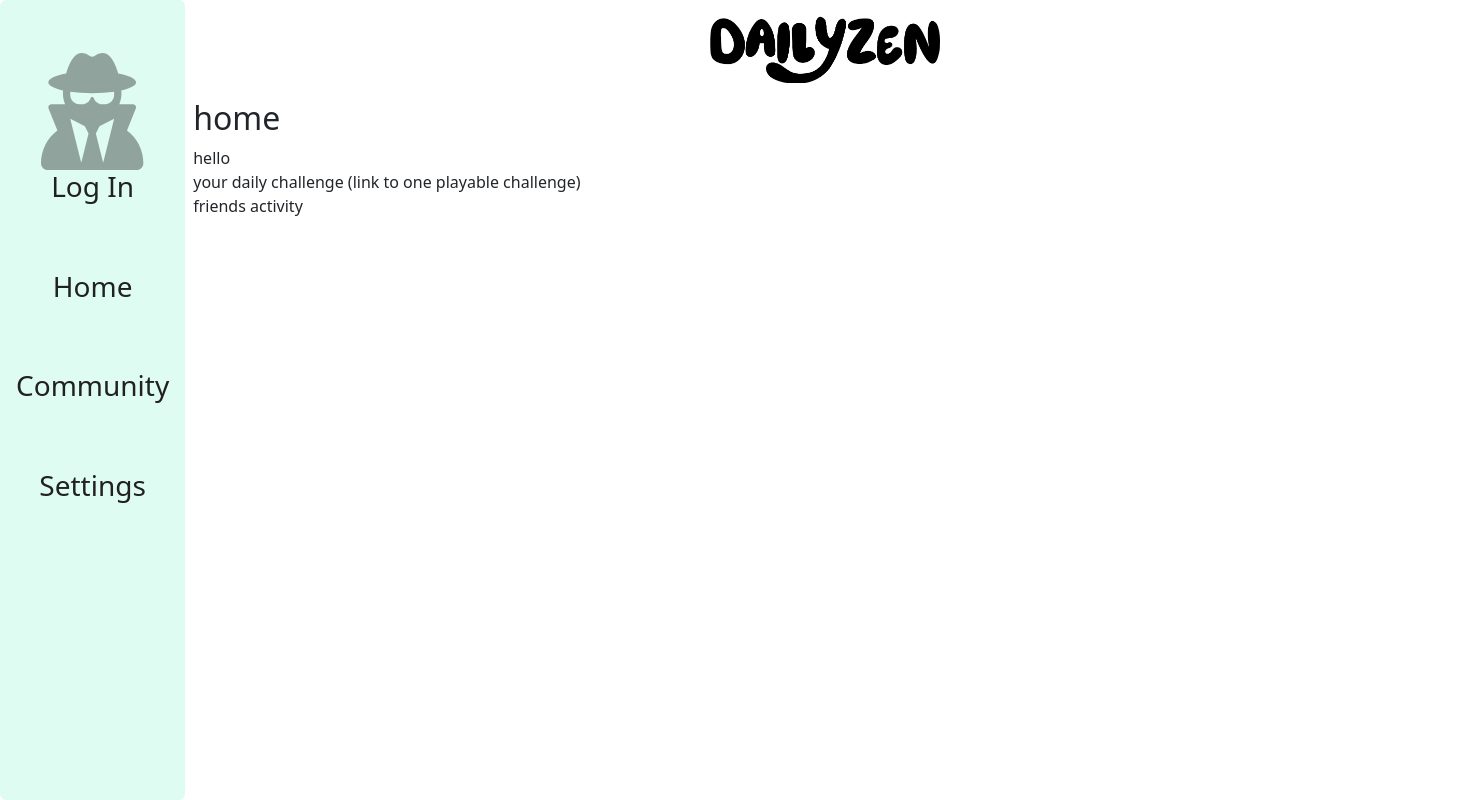
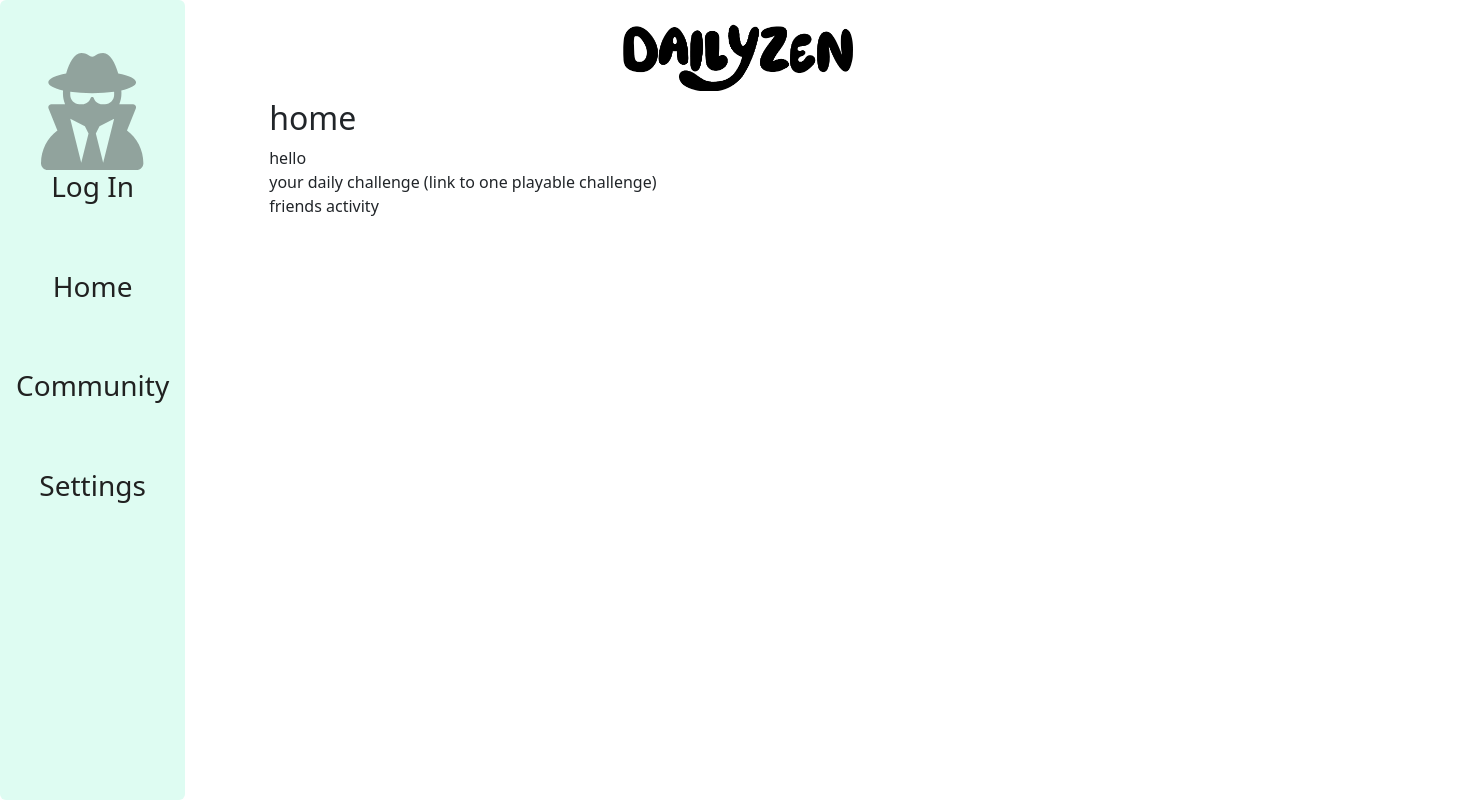
Before and after one commit to abrickhouse/HCI-Daily-Zen-App, a React (Create React App) app: page / in a window 1280 px wide. Shown: the whole page, 1465 px wide, since content can reach past the window. Built offline with nearby package versions, Linux system fonts and the light colour scheme.

Commit message:
header centering, look standardization

```diff
--- a/src/App.css
+++ b/src/App.css
@@ -112,7 +112,7 @@
  z-index: 900;
 }
 .app-logo {
- width: 230px;
+ max-width: 230px;
  margin: auto;
 }
 .remove-link-style {
--- a/src/Header.js
+++ b/src/Header.js
@@ -5,20 +5,22 @@ import logo from "./DailyZen.png";
 function Header() {
  const { name } = useParams();
  return (
-  <div className="d-flex justify-content-center sticky-top nav-header py-2">
-   {name ? (
-    <nav class="navbar navbar-light nav-head d-block">
+  <div className="navbar navbar-expand-lg navbar-light wide">
+   <nav class="navbar-header justify-content-center d-block w-100">
+    {name ? (
      <Link to={`/home/${name}`}>
-      <img src={logo} className="app-logo mx-auto d-block" alt="logo" />
+      <img
+       src={logo}
+       className="img-fluid app-logo mx-auto d-block"
+       alt="logo"
+      />
      </Link>
-    </nav>
-   ) : (
-    <nav class="navbar navbar-light nav-head d-block">
+    ) : (
      <Link to={`/home/`}>
       <img src={logo} className="app-logo mx-auto d-block" alt="logo" />
      </Link>
-    </nav>
-   )}
+    )}
+   </nav>
    <hr />
   </div>
  );
--- a/src/screens/Home.js
+++ b/src/screens/Home.js
@@ -7,8 +7,10 @@ function Home() {
  return (
   <div className="wd-flex-row-container">
    {" "}
-   <Nav name={name} />
-   <div>
+   <div className="nav-container">
+    <Nav name={name} />
+   </div>
+   <div className="content">
     <Header name={name} />
     <div className="mx-2">
      <h2>home</h2>
--- a/src/screens/Profile.css
+++ b/src/screens/Profile.css
@@ -1,6 +1,6 @@
 .calendar {
-  width: 100vw; /* Full width of the viewport */
-  max-width: 80%; /* Prevent horizontal overflow */
+ width: 100%; /* Full width of the viewport [amaiya chnaged to width of div bc it was stretching the view] */
+ max-width: 90%; /* Prevent horizontal overflow */
  border-collapse: collapse;
  margin-top: 10px;
  background-color: #ffffff;
@@ -26,7 +26,7 @@
  font-size: 1.2rem;
 }
 
-.completed{
+.completed {
  background-color: #495057;
  color: white;
  padding: 10px;
--- a/src/screens/Profile.js
+++ b/src/screens/Profile.js
@@ -9,30 +9,43 @@ import React, { useState } from "react";
 function Profile() {
  const { name, other } = useParams();
  const [isFriends, setIsFriends] = useState(false);
-  const weekdays = ['Sun', 'Mon', 'Tue', 'Wed', 'Thu', 'Fri', 'Sat'].map(day => (
-    <th className="day" key={day}>{day}</th>
-  ))
+ const weekdays = ["Sun", "Mon", "Tue", "Wed", "Thu", "Fri", "Sat"].map(
+  (day) => (
+   <th className="day" key={day}>
+    {day}
+   </th>
+  )
+ );
  const days = [...Array(5)].map((_, rowIndex) => (
   <tr key={rowIndex}>
    {Array.from({ length: 7 }).map((_, colIndex) => {
     const day = rowIndex * 7 + colIndex - 4; // Adjust the starting day
-        return <th className={day >= 7 && day <= 14 ? "completed": 'incomplete'} key={colIndex}>{day > 0 && day <= 30 ? day : ''}</th>;
+    return (
+     <th
+      className={day >= 7 && day <= 14 ? "completed" : "incomplete"}
+      key={colIndex}
+     >
+      {day > 0 && day <= 30 ? day : ""}
+     </th>
+    );
    })}
   </tr>
-    ))
+ ));
 
  const addFriend = other ? (
-      <button
-        onClick={() => setIsFriends(!isFriends)}
-        className="add-friend-btn">
+  <button onClick={() => setIsFriends(!isFriends)} className="add-friend-btn">
    {isFriends ? "Unfriend" : "+ Add Friend"}
   </button>
-    ) : <></>;
+ ) : (
+  <></>
+ );
  const username = other ? other : name;
 
  return (
   <div className="wd-flex-row-container">
+   <div className="nav-container">
     <Nav name={name} />
+   </div>
    <div className="content">
     <Header name={name} />
     <div className="mx-2">
@@ -40,21 +53,19 @@ function Profile() {
       <div>
        <FontAwesomeIcon icon={faUser} size="9x" />
       </div>
-            <div className = "info">
+      <div className="info">
        <div className="wd-flex-row-container">
         <div>
          <h2>{username}</h2>
         </div>
-                <div>
-                  {addFriend}
-                </div>
+        <div>{addFriend}</div>
        </div>
        9 Friends
        <br />
        Joined Oct. 10, 2024
        <br />
        Challenges Completed 25
-              <br/>
+       <br />
        Longest Streak: 7
       </div>
      </div>
@@ -64,9 +75,7 @@ function Profile() {
      <h3 className="month">November</h3>
      <table className="calendar">
       <thead>
-                    <tr>
-                    {weekdays}
-                    </tr>
+       <tr>{weekdays}</tr>
        {days}
       </thead>
      </table>
--- a/src/screens/Settings.js
+++ b/src/screens/Settings.js
@@ -14,7 +14,7 @@ function Settings() {
    <div className="nav-container">
     <Nav name={name} />
    </div>
-   <div>
+   <div className="content">
     <Header name={name} />
     <div className="mx-2 px-3 wide">
      <h2 className="mainheader">Settings</h2>
```
Lines whose indentation alone changed are shown as unchanged.
